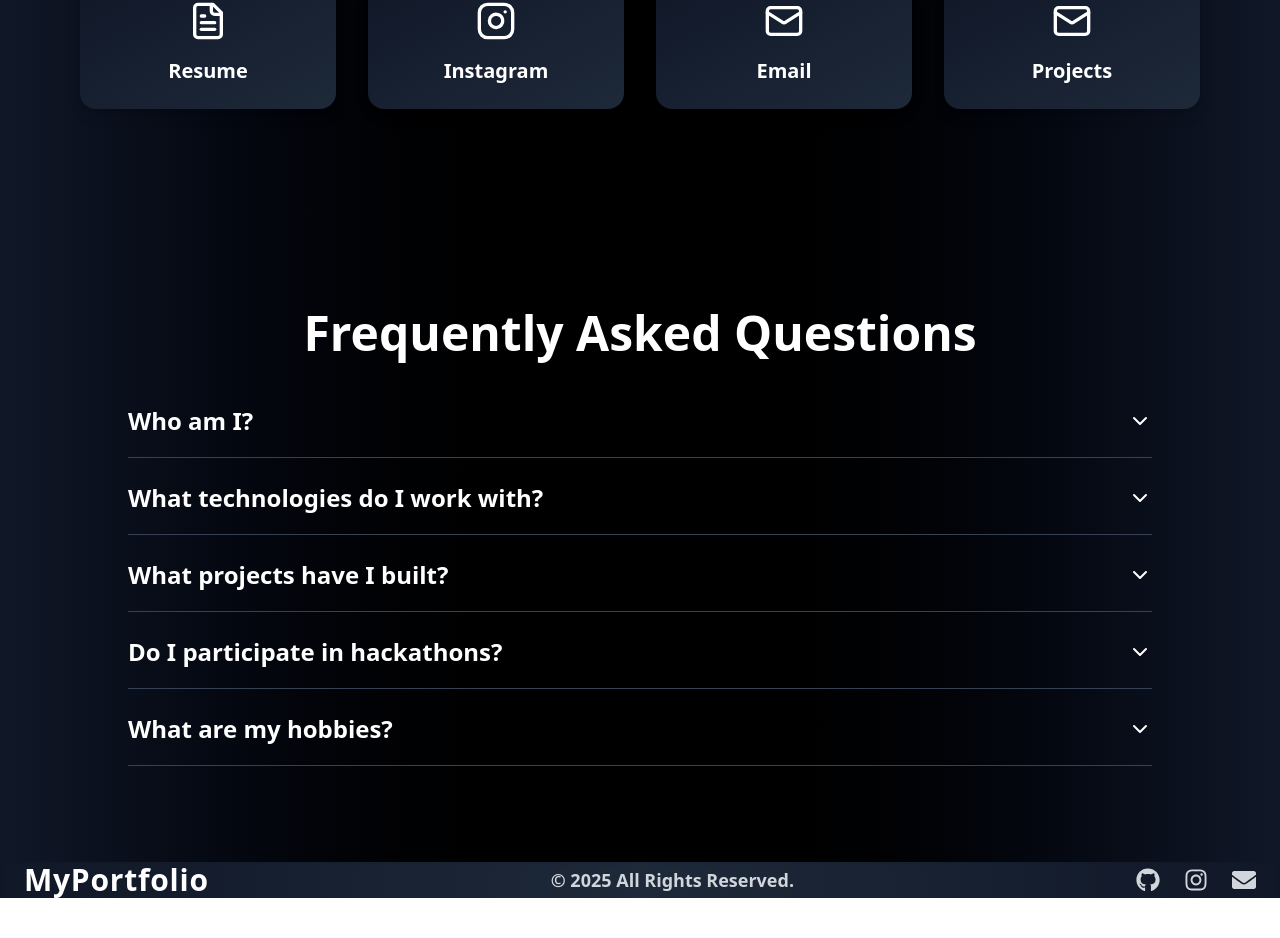
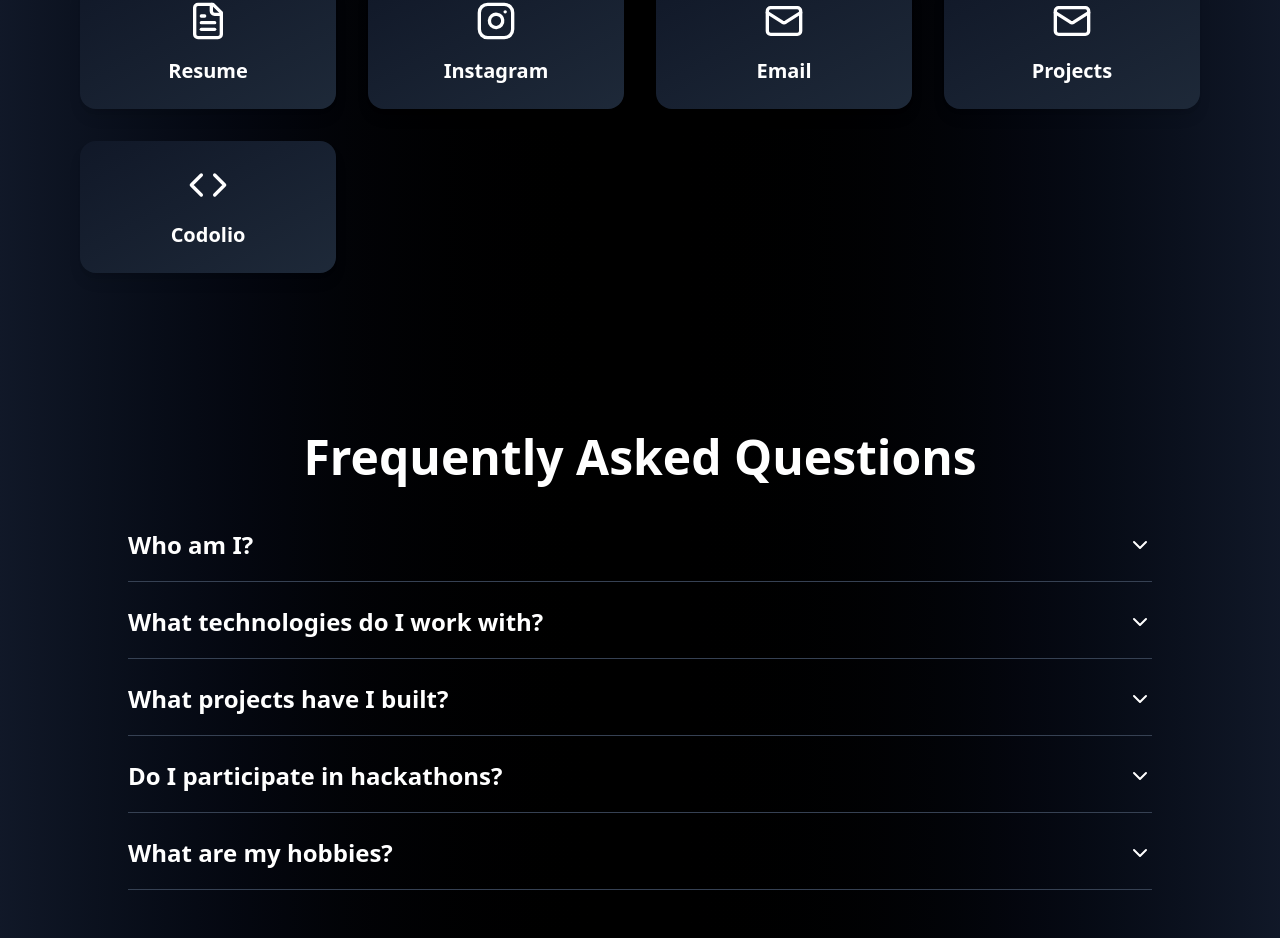
Before and after one commit to SHUBham66ingh/Myportfolio, a React (Vite) app: page / in a window 1280 px wide. Shown: the part 1310-2248 px from the top of the page. Before the commit the page ends 2210 px from the top, so only its background shows below. Built offline with nearby package versions, Linux system fonts and the light colour scheme.

Commit message:
codolioAdded

```diff
--- a/src/components/Profiles.js
+++ b/src/components/Profiles.js
@@ -41,8 +41,13 @@ function Profiles() {
       name : "Projects",
       icon : <Mail className="w-10 h-10 text-white" />,
        link: "https://swiggyshu.netlify.app/",
+    },
+    {
+  name: "Codolio",
+  icon: <Code className="w-10 h-10 text-white" />,
+  link: "https://codolio.com/profile/shubham_sing18h",
+     }
 
-    }
   ];
 
   return (
```
